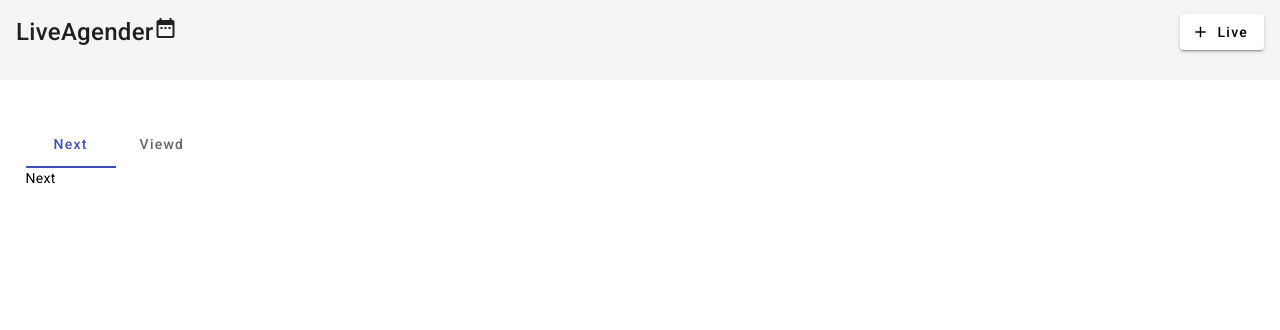
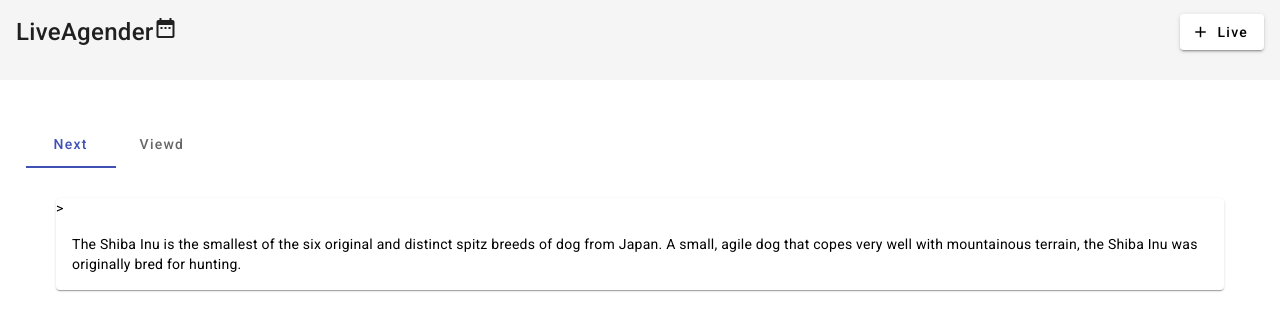
Before and after one commit to MatheusVict/Angular-Live-Agender, an Angular app: page / in a window 1280 px wide. Shown: the top 330 px of the page. Built offline with nearby package versions, Linux system fonts and the light colour scheme.

Commit message:
feat: basic live list card
Signed-off-by: MatheusVict <matheusvictorhenrique@gmail.com>

```diff
--- a/src/app/views/home/live-list/live-list.component.css
+++ b/src/app/views/home/live-list/live-list.component.css
@@ -3,3 +3,15 @@
     padding-left: 2%;
     padding-right: 2%;
 }
+
+.live-list {
+    padding: 2%;
+}
+
+.cards {
+    margin: 0.5%;
+}
+
+.card {
+
+}
--- a/src/app/views/home/live-list/live-list.component.html
+++ b/src/app/views/home/live-list/live-list.component.html
@@ -1,4 +1,31 @@
 <mat-tab-group mat-stretch-tabs="false" mat-align-tabs="start" class="table">
-    <mat-tab label="Next">Next</mat-tab>
+    <mat-tab label="Next">
+        <div fxLayout="row" fxLayoutAlign="start center" class="live-list">
+            <div class="cards">
+
+                <mat-card class="card"
+                    fxFlex="0 1 calc(33.3% - 11px)"
+                    fxFlex.lt-md="0 1 calc(50% - 11px)"
+                    fxFlex.lt-sm="100%">
+                    >
+                    <mat-card-header>
+
+                    </mat-card-header>
+
+                    <mat-card-content>
+                        <p>
+                            The Shiba Inu is the smallest of the six original and distinct spitz breeds of dog from
+                            Japan.
+                            A small, agile dog that copes very well with mountainous terrain, the Shiba Inu was
+                            originally
+                            bred for hunting.
+                        </p>
+                    </mat-card-content>
+
+                </mat-card>
+
+            </div>
+        </div>
+    </mat-tab>
     <mat-tab label="Viewd">viewd</mat-tab>
 </mat-tab-group>
--- a/src/app/views/home/live-list/live-list.component.ts
+++ b/src/app/views/home/live-list/live-list.component.ts
@@ -1,10 +1,11 @@
 import { Component } from '@angular/core';
 import {MatTabsModule} from '@angular/material/tabs';
+import {MatCardModule} from '@angular/material/card';
 
 @Component({
   selector: 'app-live-list',
   standalone: true,
-  imports: [MatTabsModule],
+  imports: [MatTabsModule, MatCardModule],
   templateUrl: './live-list.component.html',
   styleUrl: './live-list.component.css'
 })
```
